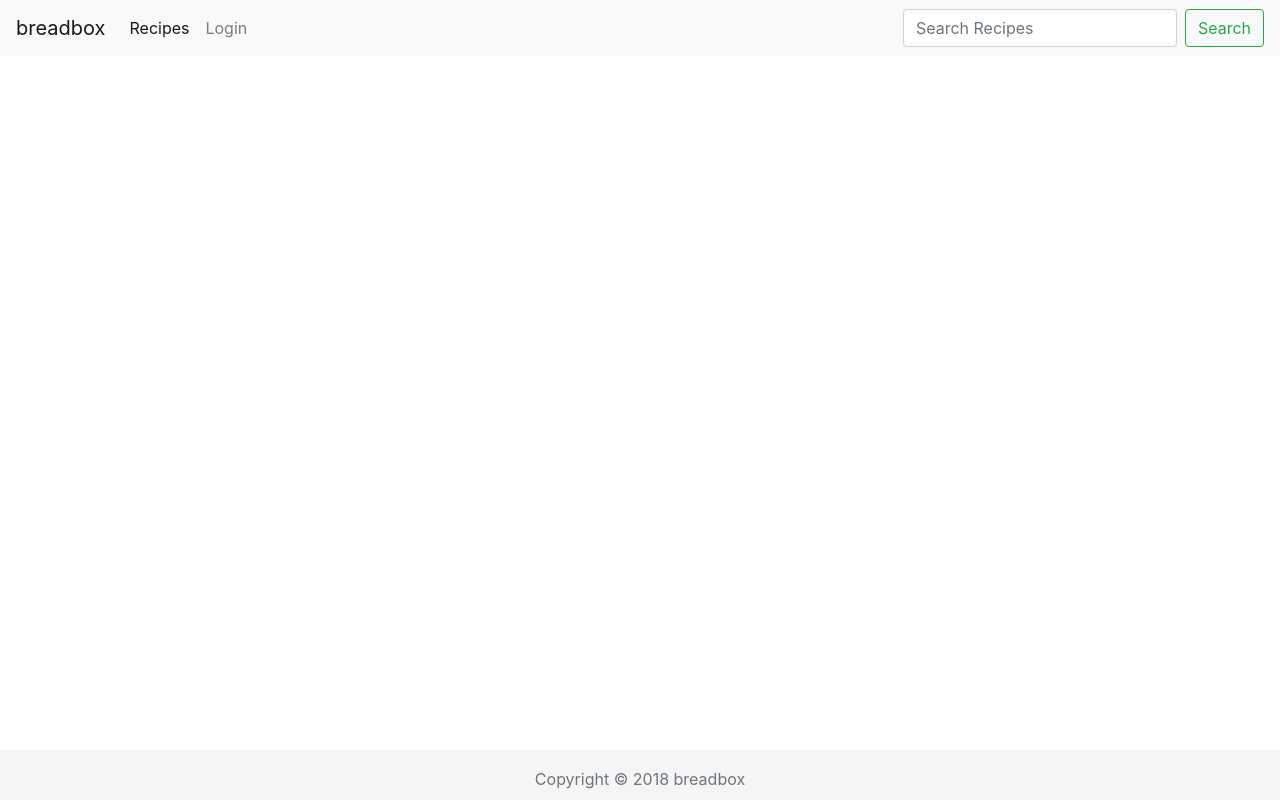
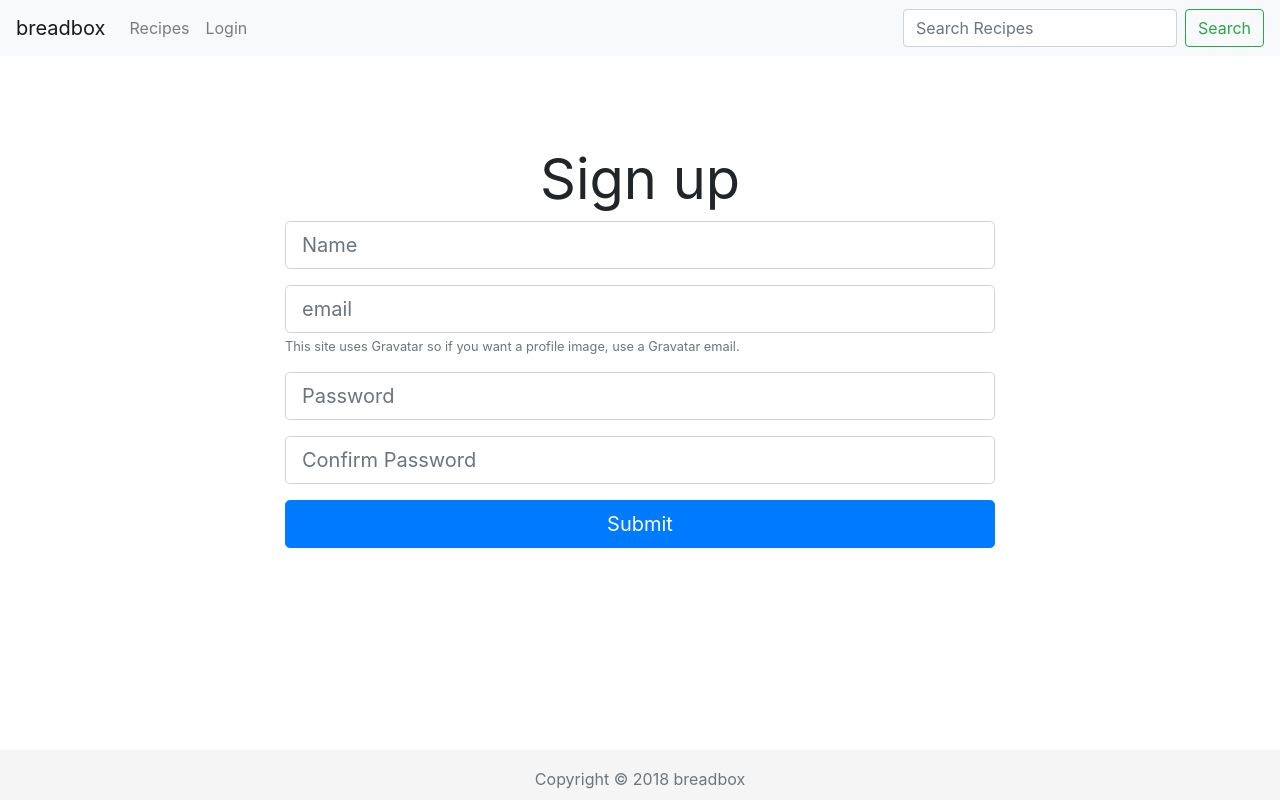
Before and after one commit to steakfrye/breadbox, a React (Create React App) app in the folder client/: page /register in a window 1280 px wide. Built offline with nearby package versions, Linux system fonts and the light colour scheme.

Commit message:
login/logout/register functional.

```diff
--- a/client/src/App.css
+++ b/client/src/App.css
@@ -14,10 +14,6 @@ body {
   background-color: #f5f5f5;
 }
 
-.landing {
+.pad {
   padding-top: 90px;
 }
-
-.login {
-  padding-top: 90px;
-}
--- a/client/src/components/Landing.js
+++ b/client/src/components/Landing.js
@@ -4,7 +4,7 @@ import { Link } from 'react-router-dom';
 export class Landing extends Component {
   render() {
     return (
-      <div className="container landing">
+      <div className="container landing pad">
         <div className="row align-items-center">
           <div className="col-md-12 text-center">
             <h1 className="display-3 mb-4">Welcome to breadbox!</h1>
--- a/client/src/components/layout/Navbar.js
+++ b/client/src/components/layout/Navbar.js
@@ -1,22 +1,51 @@
 import React, { Component } from 'react';
+import { Link } from 'react-router-dom';
+import PropTypes from 'prop-types';
+import { connect } from 'react-redux';
+import { logoutUser } from '../../actions/authActions';
+import { clearProfile } from '../../actions/profileActions';
 
 export class Navbar extends Component {
+  onLogoutClick(e) {
+    e.preventDefault();
+    this.props.clearProfile();
+    this.props.logoutUser();
+  }
+
   render() {
+    const { isAuthenticated, user } = this.props.auth;
+
+    const authLinks = (
+      <ul className="navbar-nav ml-auto">
+        <li className="nav-item">
+          <a href="/" onClick={this.onLogoutClick.bind(this)} className="nav-link">
+            Logout
+          </a>
+        </li>
+      </ul>
+    )
+
+    const guestLinks = (
+      <ul className="navbar-nav ml-auto">
+        <li className="nav-item">
+          <Link className="nav-link" to="/login">Login</Link>
+        </li>
+      </ul>
+    )
+
     return (
       <div>
         <nav className="navbar navbar-expand-lg navbar-light bg-light">
-          <a href="/" className="navbar-brand">breadbox</a>
+          <Link to="/" className="navbar-brand">breadbox</Link>
           <button className="navbar-toggler" type="button" data-toggle="collapse" data-target="#mobile-nav">
             <span className="navbar-toggler-icon"></span>
           </button>
           <div className="collapse navbar-collapse" id="mobile-nav">
             <ul className="navbar-nav mr-auto">
-              <li className="nav-item active">
-                <a className="nav-link" href="/login">Recipes</a>
+              <li className="nav-item">
+                <Link className="nav-link" to="/login">Recipes</Link>
               </li>
-              <li className="nav-item">
-                <a className="nav-link" href="/login">Login</a>
-              </li>
+              {isAuthenticated ? authLinks : guestLinks}
             </ul>
             <form className="form-inline my-2 my-lg-0">
               <input className="form-control mr-sm-2" type="search" placeholder="Search Recipes" aria-label="Search"/>
@@ -28,5 +57,13 @@ export class Navbar extends Component {
     );
   }
 }
+Navbar.propTypes = {
+  logoutUser: PropTypes.func.isRequired,
+  auth: PropTypes.object.isRequired,
+}
 
-export default Navbar;
+const mapStateToProps = state => ({
+  auth: state.auth
+});
+
+export default connect(mapStateToProps, { logoutUser, clearProfile })(Navbar);
--- a/client/src/components/signin/Login.js
+++ b/client/src/components/signin/Login.js
@@ -51,7 +51,7 @@ export class Login extends Component {
 
     return (
       <div>
-      <div className="login">
+      <div className="login pad">
         <div className="container">
           <div className="row ">
             <div className="col-md-8 m-auto">
--- a/client/src/components/signin/Register.js
+++ b/client/src/components/signin/Register.js
@@ -1,13 +1,114 @@
 import React, { Component } from 'react';
+import { connect } from 'react-redux';
+import { registerUser } from '../../actions/authActions';
+import PropTypes from 'prop-types';
+import { withRouter } from 'react-router-dom';
+import TextFieldGroup from '../common/TextFieldGroup';
 
 export class Register extends Component {
+  constructor() {
+    super();
+    this.state = {
+      name: '',
+      email: '',
+      password: '',
+      password2: '',
+      errors: {},
+    };
+    this.onChange = this.onChange.bind(this);
+    this.onSubmit = this.onSubmit.bind(this);
+  }
+
+    componentDidMount() {
+        if(this.props.auth.isAuthenticated) {
+          this.props.history.push('/dashboard');
+        }
+    }
+
+  componentWillReceiveProps(nextProps) {
+    if(nextProps.errors) {
+      this.setState({errors: nextProps.errors});
+    }
+  }
+
+  onChange(e) {
+    this.setState({[e.target.name]: e.target.value});
+  }
+
+  onSubmit(e) {
+    e.preventDefault();
+
+    const newUser = {
+      name: this.state.name,
+      email: this.state.email,
+      password: this.state.password,
+      password2: this.state.password2,
+    };
+
+    this.props.registerUser(newUser, this.props.history);
+  }
+
   render() {
+    const { errors } = this.state;
+
     return (
-      <div>
-
+      <div className="register pad">
+        <div className="container">
+          <div className="row">
+            <div className="col-md-8 m-auto">
+              <h1 className="display-4 font-weight-normal text-center">Sign up</h1>
+              <form onSubmit={this.onSubmit} noValidate>
+                <TextFieldGroup
+                  placeholder="Name"
+                  name="name"
+                  value={this.state.name}
+                  onChange={this.onChange}
+                  error={errors.name}
+                />
+                <TextFieldGroup
+                  placeholder="email"
+                  name="email"
+                  type="email"
+                  value={this.state.email}
+                  onChange={this.onChange}
+                  error={errors.email}
+                  info="This site uses Gravatar so if you want a profile image, use a Gravatar email."
+                />
+                <TextFieldGroup
+                  placeholder="Password"
+                  name="password"
+                  type="password"
+                  value={this.state.password}
+                  onChange={this.onChange}
+                  error={errors.password}
+                />
+                <TextFieldGroup
+                  placeholder="Confirm Password"
+                  name="password2"
+                  type="password"
+                  value={this.state.password2}
+                  onChange={this.onChange}
+                  error={errors.password2}
+                />
+                <input type="submit" className="btn btn-lg btn-primary btn-block"/>
+              </form>
+            </div>
+          </div>
+        </div>
       </div>
     );
   }
 }
 
-export default Register;
+Register.propTypes = {
+  registerUser: PropTypes.func.isRequired,
+  auth: PropTypes.object.isRequired,
+  errors: PropTypes.object.isRequired,
+};
+
+const mapStateToProps = (state) => ({
+  auth: state.auth,
+  errors: state.errors,
+});
+
+export default connect(mapStateToProps, { registerUser })(withRouter(Register));
```
